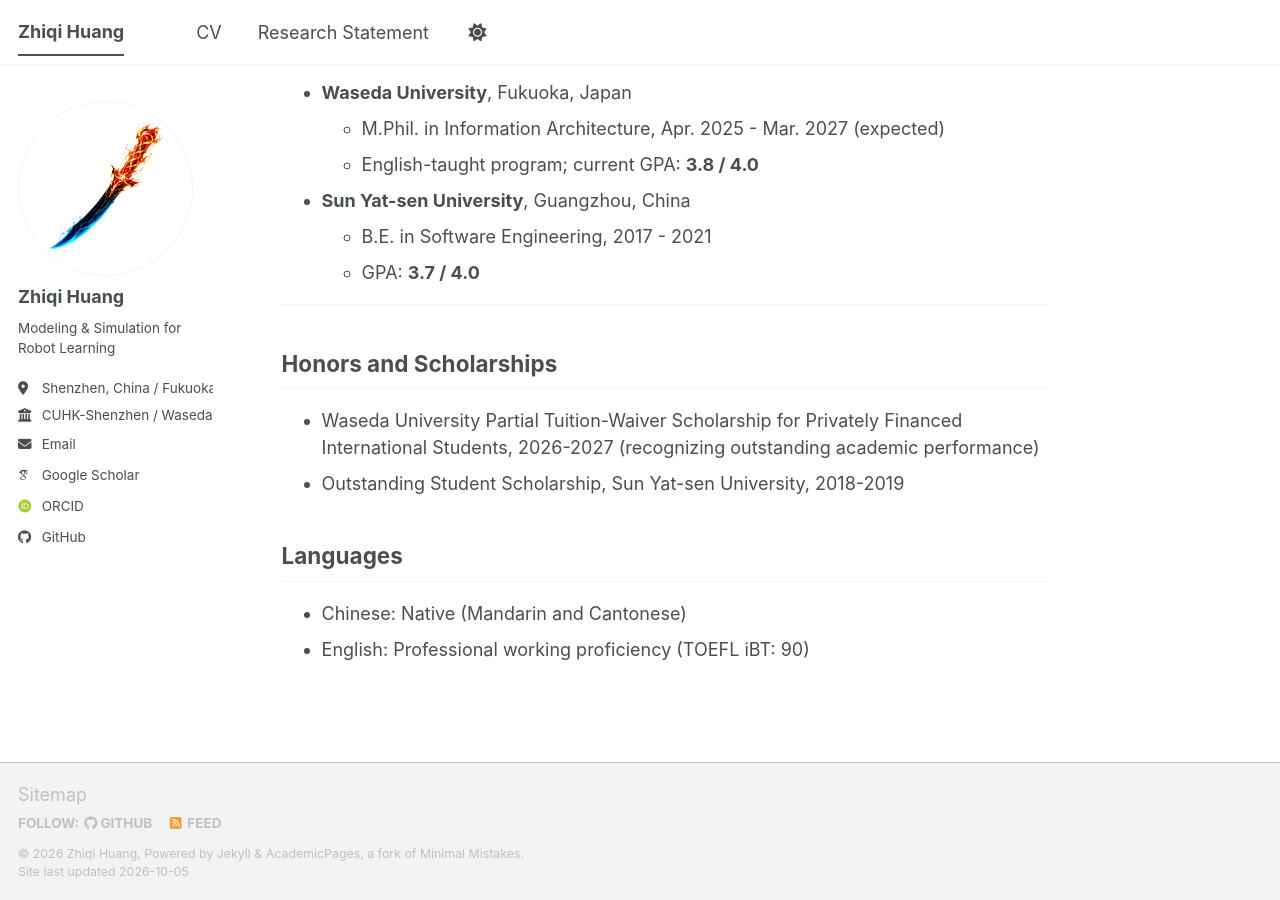
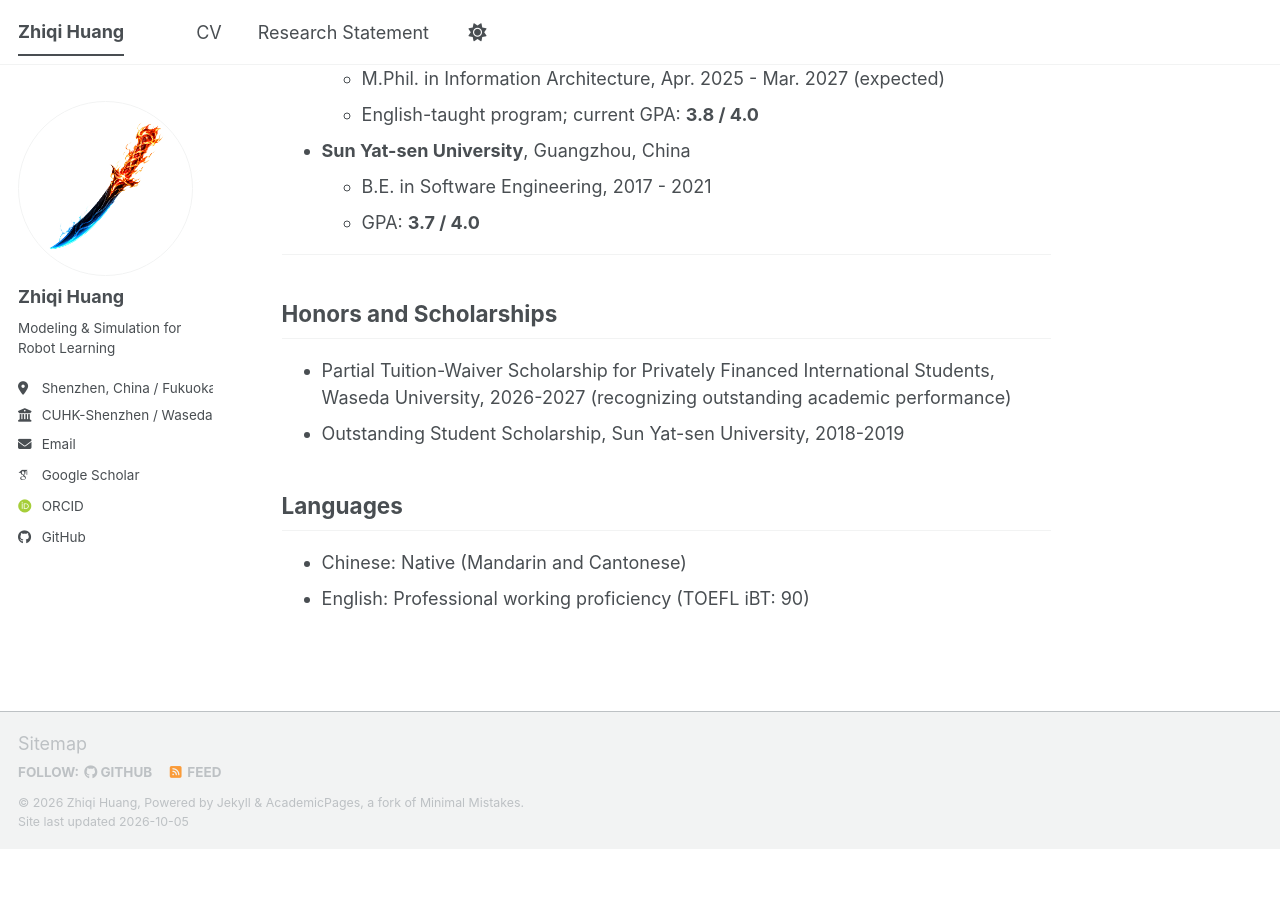
Before and after one commit to huang-zhiqi/huang-zhiqi.github.io, a Jekyll site: the page built from _pages/about.md, in a window 1280 px wide and 900 px high, scrolled down 4315 px. Built offline with Jekyll 4.4.1, drawn with Linux system fonts in a browser that asks for light colours; some web fonts are replaced; a script bundle is joined from its source files by our own code; library files that are not in the unit come from our copies; after the commit the page ends 5164 px from its top, so only the background shows below that; some of the changed text lies outside the part shown.

Commit message:
修改表达

```diff
--- a/_pages/about.md
+++ b/_pages/about.md
@@ -124,7 +122,7 @@
 
 ## Honors and Scholarships
 
-* Waseda University Partial Tuition-Waiver Scholarship for Privately Financed International Students, 2026-2027 (recognizing outstanding academic performance)
+* Partial Tuition-Waiver Scholarship for Privately Financed International Students, Waseda University, 2026-2027 (recognizing outstanding academic performance)
 * Outstanding Student Scholarship, Sun Yat-sen University, 2018-2019
 
 ## Languages
```
Also changed, not shown: other parts of _pages/about.md (+0 -2 lines).
